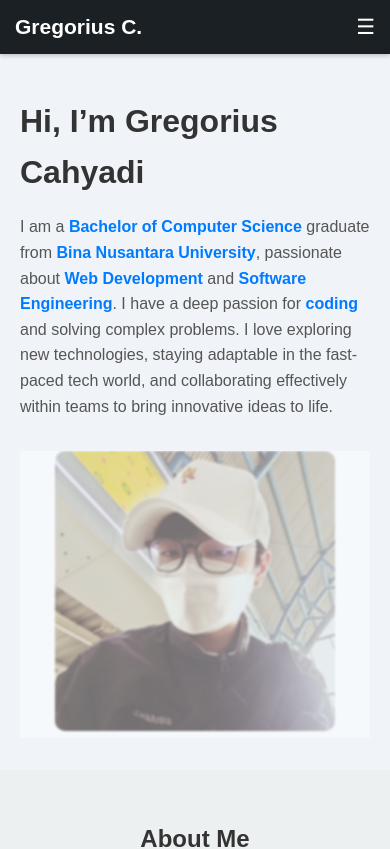
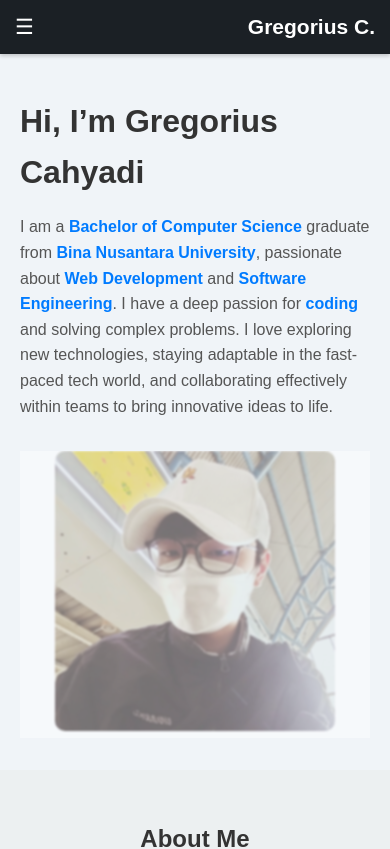
Before and after one commit to Gruzli/Portofolio, a React (Create React App) app: page / in a window 390 px wide. Shown: the top 849 px of the page. Built offline with nearby package versions, Linux system fonts and the light colour scheme.

Commit message:
Update pada Navbar

```diff
--- a/src/components/Navbar.css
+++ b/src/components/Navbar.css
@@ -6,7 +6,7 @@
   background-color: #1b2025;
   color: white;
   display: flex;
-  justify-content: space-between; /* Posisi default, di desktop navbar tetap di kiri dan kanan */
+  justify-content: space-between; /* Atur posisi elemen sesuai kebutuhan */
   align-items: center;
   padding: 10px 15px;
   box-shadow: 0 2px 4px rgba(0, 0, 0, 0.2);
@@ -18,7 +18,6 @@
   font-size: 1.5em;
   cursor: pointer;
   font-weight: bold;
-  margin-right: auto; /* Memungkinkan menu untuk berada di sebelah kanan pada desktop */
 }
 
 .mobile-menu-toggle {
@@ -28,7 +27,6 @@
   color: white;
   border: none;
   cursor: pointer;
-  margin-left: 20px;
 }
 
 /* Navbar Links */
@@ -63,15 +61,15 @@
 @media (max-width: 768px) {
   .mobile-menu-toggle {
     display: block; /* Menampilkan hamburger menu di mobile */
-    margin-left: 0; /* Menghilangkan margin di mobile */
+    margin-right: auto; /* Memindahkan hamburger menu ke kiri */
   }
 
   .navbar-links {
-    display: none;
+    display: none; /* Menyembunyikan menu di mobile secara default */
     flex-direction: column;
     position: absolute;
-    top: 60px; /* Adjust based on your navbar height */
-    left: 0; /* Memindahkan menu ke kiri di mobile */
+    top: 60px; /* Sesuaikan dengan tinggi navbar */
+    left: 0; /* Memastikan menu berada di kiri */
     background-color: #2c3e50;
     padding: 15px;
     border-radius: 0 0 8px 8px;
@@ -79,20 +77,23 @@
   }
 
   .navbar-links.open {
-    display: flex; /* Menampilkan menu jika hamburger di klik */
+    display: flex; /* Menampilkan menu jika hamburger diklik */
   }
 
   .navbar-links li {
-    margin: 10px 0;
+    margin: 10px 0; /* Memberikan jarak antar item menu */
+  }
+
+  .navbar {
+    justify-content: space-between; /* Memastikan elemen di kiri dan kanan */
   }
 
   .navbar-title {
-    order: 1; /* Memindahkan Gregorius C ke kanan pada mobile */
-    margin-right: 0;
+    order: 2; /* Memindahkan Gregorius C ke kanan */
+    margin-left: auto; /* Memberikan jarak dari elemen lain */
   }
 
   .mobile-menu-toggle {
-    order: 2; /* Menempatkan hamburger menu di kiri pada mobile */
-    margin-left: 10px;
+    order: 1; /* Memastikan hamburger berada di kiri */
   }
 }
```
